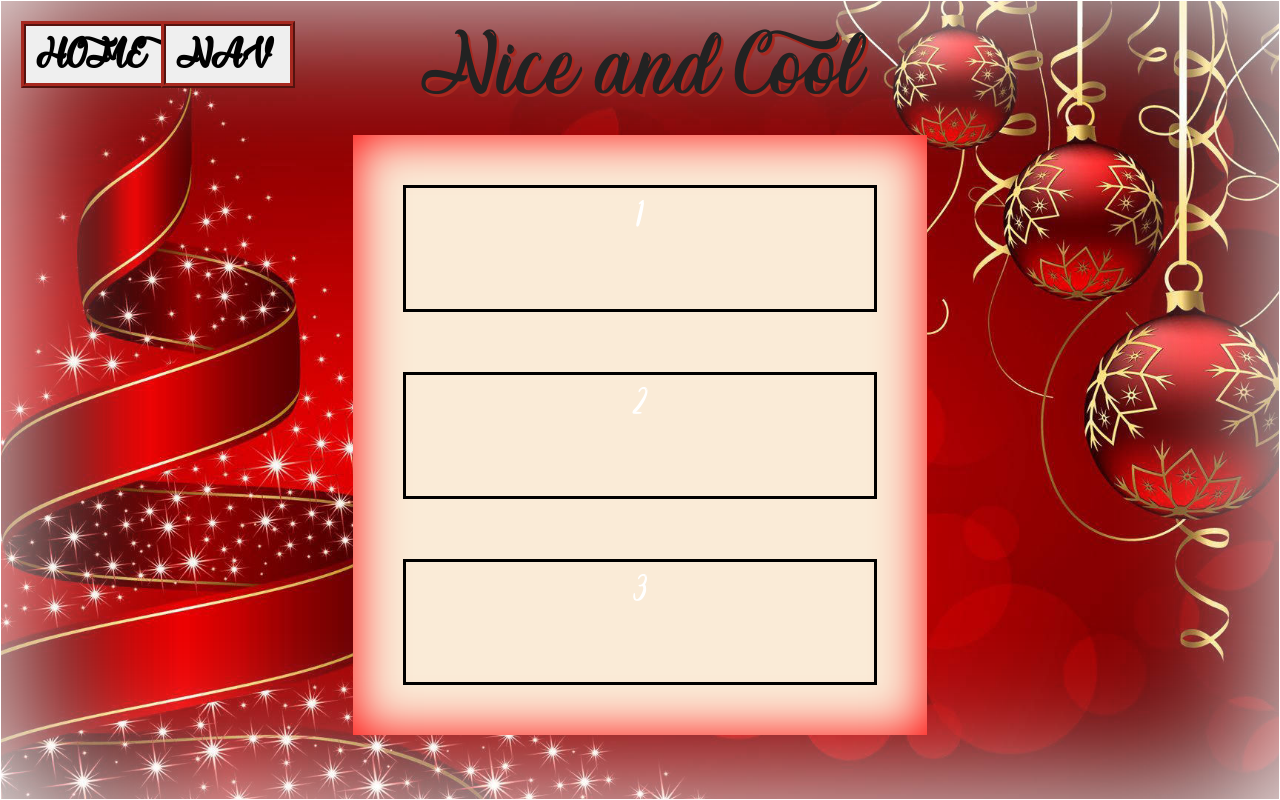
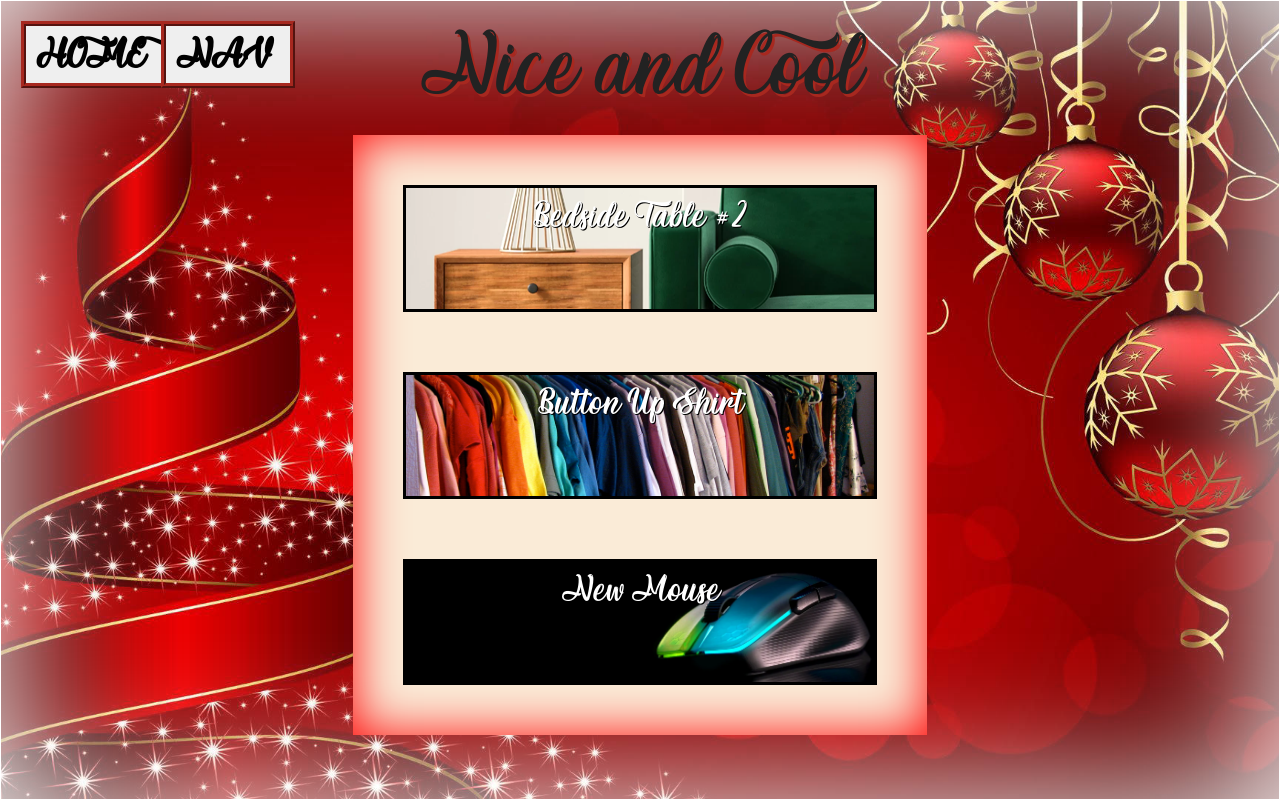
Before and after one commit to Hoogachaka/ChristmasSite, a website built with webpack: page pages/nice.html in a window 1280 px wide. Built offline with nearby package versions, Linux system fonts and the light colour scheme.

Commit message:
finished list

```diff
--- a/pages/nice.html
+++ b/pages/nice.html
@@ -31,9 +31,9 @@
       <span class="title">Nice and Cool</span>
     </div>
   <div class="BTIcontainer">
-    <div class="itemPreview">1</div>
-    <div class="itemPreview">2</div>
-    <div class="itemPreview">3</div>
+    <div class="itemPreview" style="background-image: url('/img/table.png'); background-position: 0% 65%; text-shadow: 1px 1px black;" onclick="superLink('https://www.livingspaces.com/inspiration/ideas-advice/styles/what-is-mid-century-modern-style')" >Bedside Table #2</div>
+    <div class="itemPreview" style="background-image: url('/img/shirts.png'); background-position: 50% 50%; background-size: cover; text-shadow: 1px 1px black;" onclick="superLink('https://www.wolfandbadger.com/us/short-sleeved-traditional-silk-shirt-in-black/?gclid=CjwKCAiA-dCcBhBQEiwAeWidtSwtTeiofgtVNBC-F562htMMHbV8TVfMf38iaJ8PdwwatiymNHYVDBoCzTsQAvD_BwE')">Button Up Shirt</div>
+    <div class="itemPreview" style="background-image: url('/img/mouse.png'); background-position: 175% 40%; background-size: 80%; background-repeat: no-repeat; background-color: black; text-shadow: 1px 1px black;" onclick="superLink('https://www.google.com/search?rlz=1C1CHBF_enUS918US918&hl=en&tbm=shop&sxsrf=ALiCzsZkUTSaPwN_HmHk_elWPShRnius8Q:1670719501774&q=gaming+mouse&tbs=mr:1,price:1,ppr_max:55,avg_rating:400&sa=X&ved=0ahUKEwiu7q-Tq_D7AhXJnGoFHUAYD78Qz90GCNwTKAA&biw=1527&bih=773&dpr=1.1#spd=16513752254207387548')">New Mouse</div>
   </div>
   </main>
 
```
Also changed, not shown: pages/BTI.html (+2 -2 lines), pages/extras.html (+3 -3 lines), img/bracelets.png (added), img/mouse.png (added), img/pad.jpg (added), img/shirts.png (added), img/table.png (added), img/us.png (added), 1 other file.
